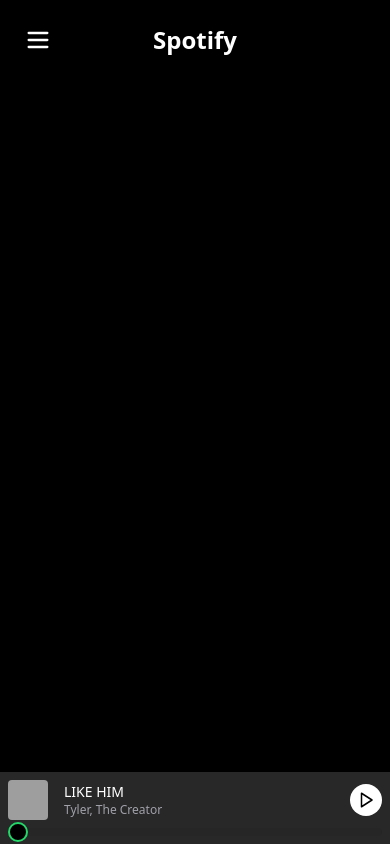
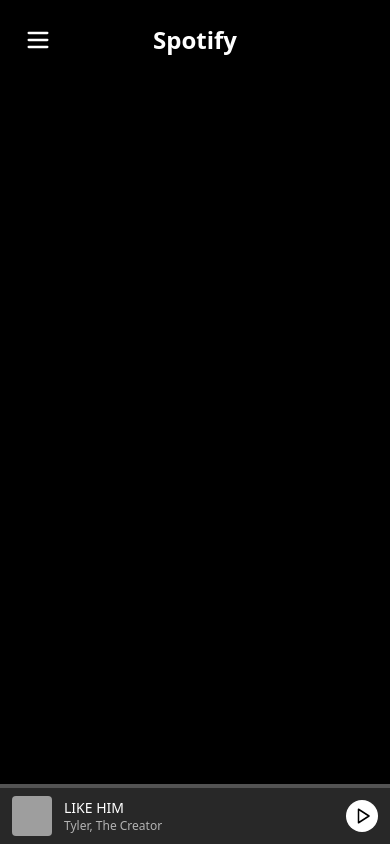
Before and after one commit to altanlabs/f2e20b-spotify, a React (Vite) app: page / in a window 390 px wide. Built offline with nearby package versions, Linux system fonts and the light colour scheme; grey boxes are pictures that could not be loaded; what @radix-ui/themes would draw is missing.

Commit message:
New commit

```diff
--- a/src/components/blocks/now-playing-bar.tsx
+++ b/src/components/blocks/now-playing-bar.tsx
@@ -1,5 +1,4 @@
-import { Play, Pause, SkipBack, SkipForward, Repeat, Shuffle, Volume2, Heart } from "lucide-react"
-import { Slider } from "@/components/ui/slider"
+import { Play, Pause } from "lucide-react"
 import { useEffect, useRef, useState } from "react"
 
 interface NowPlayingBarProps {
@@ -45,15 +44,6 @@ export function NowPlayingBar({ currentSongIndex, setCurrentSongIndex }: NowPlay
   const [isPlaying, setIsPlaying] = useState(false)
   const [currentTime, setCurrentTime] = useState(0)
   const [duration, setDuration] = useState(0)
-  const [volume, setVolume] = useState(80)
-  const [isShuffle, setIsShuffle] = useState(false)
-  const [isRepeat, setIsRepeat] = useState(false)
-
-  useEffect(() => {
-    if (audioRef.current) {
-      audioRef.current.volume = volume / 100
-    }
-  }, [volume])
 
   useEffect(() => {
     const audio = audioRef.current
@@ -65,19 +55,14 @@ export function NowPlayingBar({ currentSongIndex, setCurrentSongIndex }: NowPlay
     audio.addEventListener('timeupdate', updateTime)
     audio.addEventListener('loadedmetadata', handleLoadedMetadata)
     audio.addEventListener('ended', () => {
-      if (isRepeat) {
-        audio.currentTime = 0
-        audio.play()
-      } else {
-        handleNext()
-      }
+      setIsPlaying(false)
     })
 
     return () => {
       audio.removeEventListener('timeupdate', updateTime)
       audio.removeEventListener('loadedmetadata', handleLoadedMetadata)
     }
-  }, [isRepeat])
+  }, [])
 
   useEffect(() => {
     if (isPlaying && audioRef.current) {
@@ -96,152 +81,50 @@ export function NowPlayingBar({ currentSongIndex, setCurrentSongIndex }: NowPlay
     }
   }
 
-  const handleTimeChange = (value: number[]) => {
-    if (audioRef.current) {
-      audioRef.current.currentTime = value[0]
-      setCurrentTime(value[0])
-    }
-  }
-
-  const handleNext = () => {
-    const nextIndex = (currentSongIndex + 1) % SONGS.length
-    setCurrentSongIndex(nextIndex)
-    setCurrentTime(0)
-  }
-
-  const handlePrevious = () => {
-    const prevIndex = currentSongIndex === 0 ? SONGS.length - 1 : currentSongIndex - 1
-    setCurrentSongIndex(prevIndex)
-    setCurrentTime(0)
-  }
-
-  const formatTime = (time: number) => {
-    const minutes = Math.floor(time / 60)
-    const seconds = Math.floor(time % 60)
-    return `${minutes}:${seconds.toString().padStart(2, '0')}`
-  }
-
   const currentSong = SONGS[currentSongIndex]
+  const progress = (currentTime / duration) * 100 || 0
 
   return (
-    <div className="md:hidden">
-      {/* Mobile Mini Player */}
-      <div className="bg-[#282828] p-2">
-        <div className="flex items-center gap-4">
+    <div className="fixed bottom-0 left-0 right-0">
+      {/* Progress Bar */}
+      <div className="h-1 bg-[#535353]">
+        <div
+          className="h-full bg-[#1ed760]"
+          style={{ width: `${progress}%` }}
+        />
+      </div>
+
+      {/* Player */}
+      <div className="bg-[#282828] px-3 py-2 flex items-center justify-between">
+        <div className="flex items-center gap-3">
           <img
             src={currentSong.image}
             alt={currentSong.title}
-            className="w-10 h-10 rounded object-cover"
+            className="w-10 h-10 rounded-sm object-cover"
           />
-          <div className="flex-1 min-w-0">
-            <p className="text-sm font-medium truncate">{currentSong.title}</p>
-            <p className="text-xs text-zinc-400 truncate">{currentSong.artist}</p>
+          <div>
+            <p className="text-sm font-medium text-white">{currentSong.title}</p>
+            <p className="text-xs text-[#b3b3b3]">{currentSong.artist}</p>
           </div>
-          <button
-            onClick={togglePlay}
-            className="w-8 h-8 rounded-full bg-white flex items-center justify-center"
-          >
-            {isPlaying ? (
-              <Pause size={18} className="text-black" />
-            ) : (
-              <Play size={18} className="text-black" />
-            )}
-          </button>
         </div>
-        <Slider
-          value={[currentTime]}
-          max={duration || 100}
-          step={1}
-          className="w-full mt-2"
-          onValueChange={handleTimeChange}
-        />
-      </div>
 
-      {/* Desktop Player - Hidden on Mobile */}
-      <div className="hidden md:block h-24 bg-zinc-900 border-t border-zinc-800 px-4">
         <audio
           ref={audioRef}
           src={currentSong.url}
           onPlay={() => setIsPlaying(true)}
           onPause={() => setIsPlaying(false)}
         />
-        <div className="h-full flex items-center justify-between">
-          <div className="flex items-center gap-4 w-[30%]">
-            <img
-              src={currentSong.image}
-              alt={currentSong.title}
-              className="w-14 h-14 rounded object-cover"
-            />
-            <div>
-              <p className="text-sm font-medium">{currentSong.title}</p>
-              <p className="text-xs text-zinc-400">{currentSong.artist}</p>
-            </div>
-            <button className="text-zinc-400 hover:text-white transition">
-              <Heart size={16} />
-            </button>
-          </div>
 
-          <div className="flex flex-col items-center gap-2 w-[40%]">
-            <div className="flex items-center gap-6">
-              <button
-                className={`text-zinc-400 hover:text-white transition ${isShuffle ? 'text-[#1ed760]' : ''}`}
-                onClick={() => setIsShuffle(!isShuffle)}
-              >
-                <Shuffle size={20} />
-              </button>
-              <button
-                className="text-zinc-400 hover:text-white transition"
-                onClick={handlePrevious}
-              >
-                <SkipBack size={20} />
-              </button>
-              <button
-                onClick={togglePlay}
-                className="w-8 h-8 rounded-full bg-white flex items-center justify-center hover:scale-105 transition"
-              >
-                {isPlaying ? (
-                  <Pause size={20} className="text-black" />
-                ) : (
-                  <Play size={20} className="text-black" />
-                )}
-              </button>
-              <button
-                className="text-zinc-400 hover:text-white transition"
-                onClick={handleNext}
-              >
-                <SkipForward size={20} />
-              </button>
-              <button
-                className={`text-zinc-400 hover:text-white transition ${isRepeat ? 'text-[#1ed760]' : ''}`}
-                onClick={() => setIsRepeat(!isRepeat)}
-              >
-                <Repeat size={20} />
-              </button>
-            </div>
-            <div className="flex items-center gap-2 w-full max-w-md">
-              <span className="text-xs text-zinc-400">{formatTime(currentTime)}</span>
-              <Slider
-                value={[currentTime]}
-                max={duration || 100}
-                step={1}
-                className="w-full"
-                onValueChange={handleTimeChange}
-              />
-              <span className="text-xs text-zinc-400">{formatTime(duration)}</span>
-            </div>
-          </div>
-
-          <div className="flex items-center gap-2 w-[30%] justify-end">
-            <Volume2 size={20} className="text-zinc-400" />
-            <Slider
-              value={[volume]}
-              max={100}
-              step={1}
-              className="w-24"
-              onValueChange={(value) => setVolume(value[0])}
-            />
-          </div>
-        </div>
+        <button
+          onClick={togglePlay}
+          className="w-8 h-8 rounded-full bg-white flex items-center justify-center"
+        >
+          {isPlaying ? (
+            <Pause size={18} className="text-black" />
+          ) : (
+            <Play size={18} className="text-black ml-0.5" />
+          )}
+        </button>
       </div>
     </div>
   )
```
